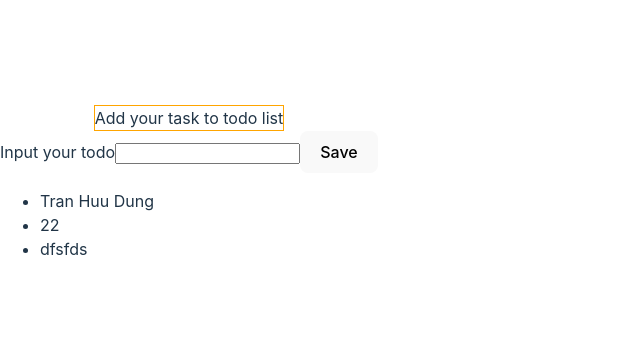
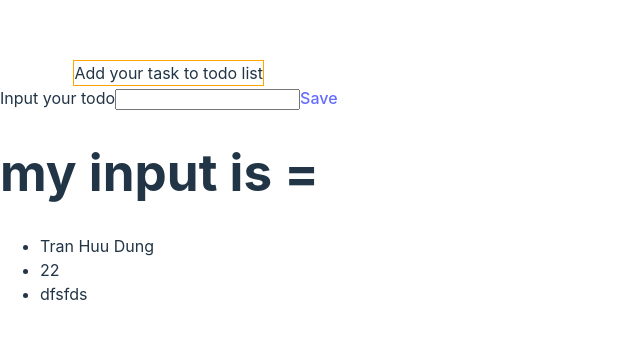
Before and after one commit to HuuDungg/learnReact, a React (Vite) app: page / in a window 1280 px wide. Shown: the part 209-548 px from the top of the page, without its empty margins (0-640 px from the left). Built offline with nearby package versions, Linux system fonts and the light colour scheme.

Commit message:
get familiar with state in reactjs

```diff
--- a/src/App.jsx
+++ b/src/App.jsx
@@ -1,18 +1,26 @@
 import TodoTitle from './components/todo-title/Todo-title'
 import TodoNew  from './components/todo-new/todo-new'
 import TodoList  from './components/todo-list/todo-list'
+import { useState } from 'react';
 const HuuDung = "Tran Huu Dung";
 const age = 22;
 
 const addNewFuncton = (name) => {
         console.log("call me " + name)
 }
+
+
 const App = () => {
+        const [todoList, setTodoList] = useState([
+                {id: 1, name: "learn english" },
+                {id: 2, name: "learn java" },
+                {id: 3, name: "learn python" }
+        ])
     return (
             <>
                     <TodoTitle></TodoTitle>
                     <TodoNew addNewFuncton={addNewFuncton}></TodoNew>
-                    <TodoList name={HuuDung} age={age}></TodoList>
+                    <TodoList name={HuuDung} age={age} todoList={todoList}></TodoList>
             </>
     )
 }
--- a/src/components/todo-list/todo-list.jsx
+++ b/src/components/todo-list/todo-list.jsx
@@ -2,6 +2,7 @@ const TodoList = (props) =>{
     console.log('ready to check props ' + JSON.stringify(props))
 
 
+console.log(props.todoList)
     return (
         <>
             <div>
--- a/src/components/todo-new/todo-new.jsx
+++ b/src/components/todo-new/todo-new.jsx
@@ -1,17 +1,29 @@
+import { useState } from "react";
+
 const TodoNew = ({addNewFuncton}) => {
-
+    let valueInput = ''
+    const [myInput, handleInput] = useState("Huu Dung")
     const handleOnChange = (name) => {
         console.log(`you are early change data in text ${name}`)
+        handleInput(name)
     }
+
+    const handleClick = () =>{
+        console.log("early click " + myInput)
+        let valueInput = myInput
+    }
+
+
 
     return (
         <>
             <div className="todo-input">
                 <label htmlFor="">Input your todo</label>
                 <input type="text" onChange={(event) => handleOnChange(event.target.value)}/>
-                <button
-                onClick={addNewFuncton}
-                >Save</button>
+                <a
+                onClick={handleClick}
+                >Save</a>
+                <h1>my input is = {valueInput}</h1>
             </div>
         </>
     );
```
